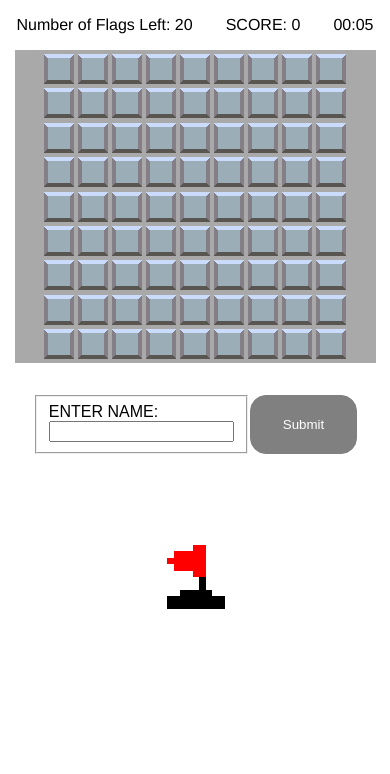
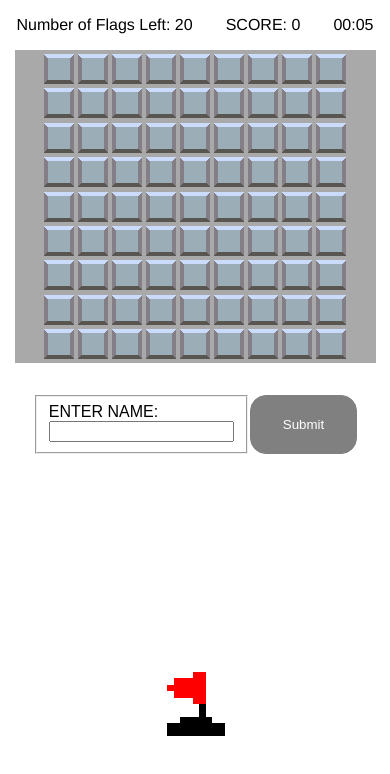
Before and after one commit to EggsArntMeme/JavaSweeper, a plain HTML site: page index.html in a window 390 px wide. Drawn offline with Linux system fonts and the light colour scheme; a web font is replaced by a local one.

Commit message:
fixed the toggle button position on mobile

```diff
--- a/css/styles.css
+++ b/css/styles.css
@@ -170,7 +170,7 @@ input[type='submit']:hover {
     .flag-toggle {
         position: absolute;
         left: 35%;
-        bottom: 25%;
+        bottom: 10%;
     }
     .flex {
 
```
